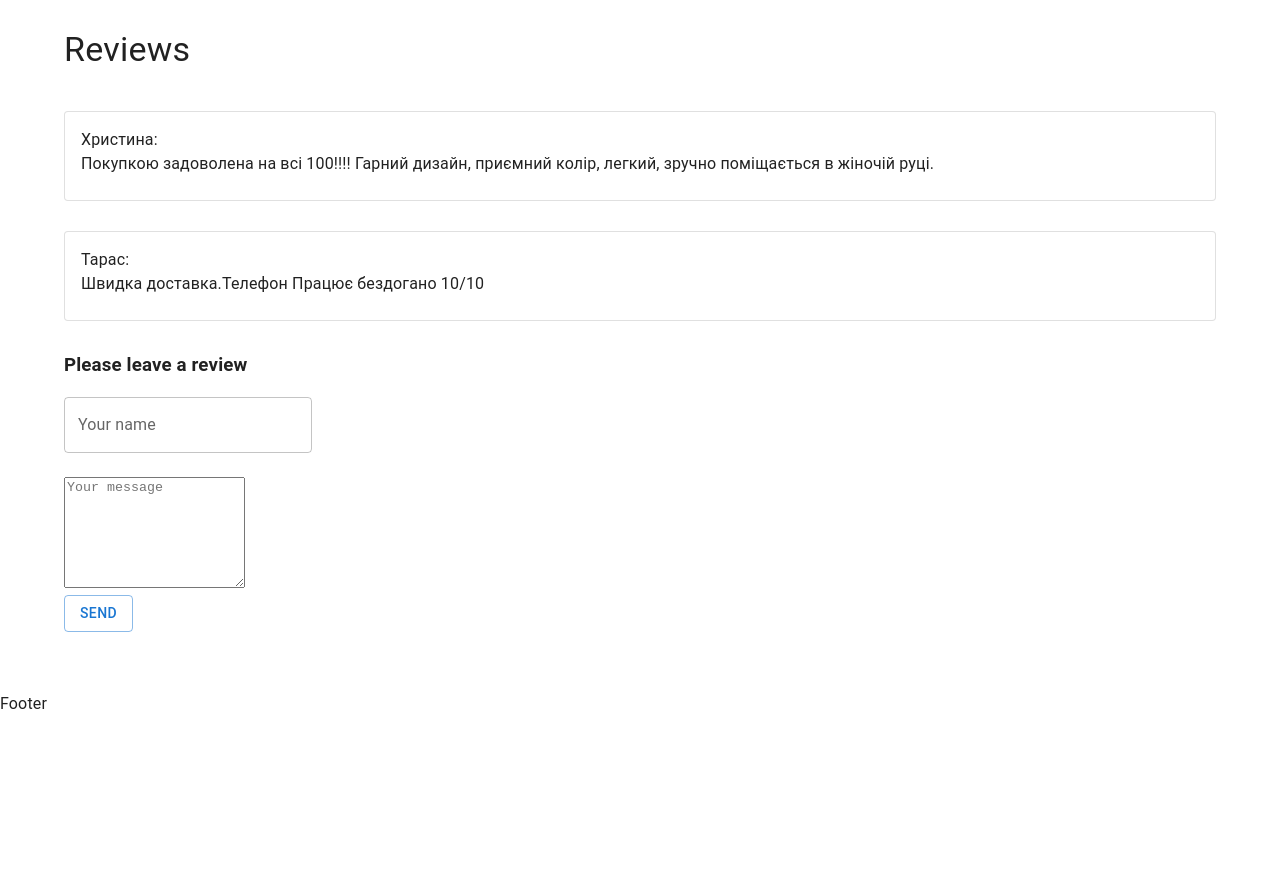
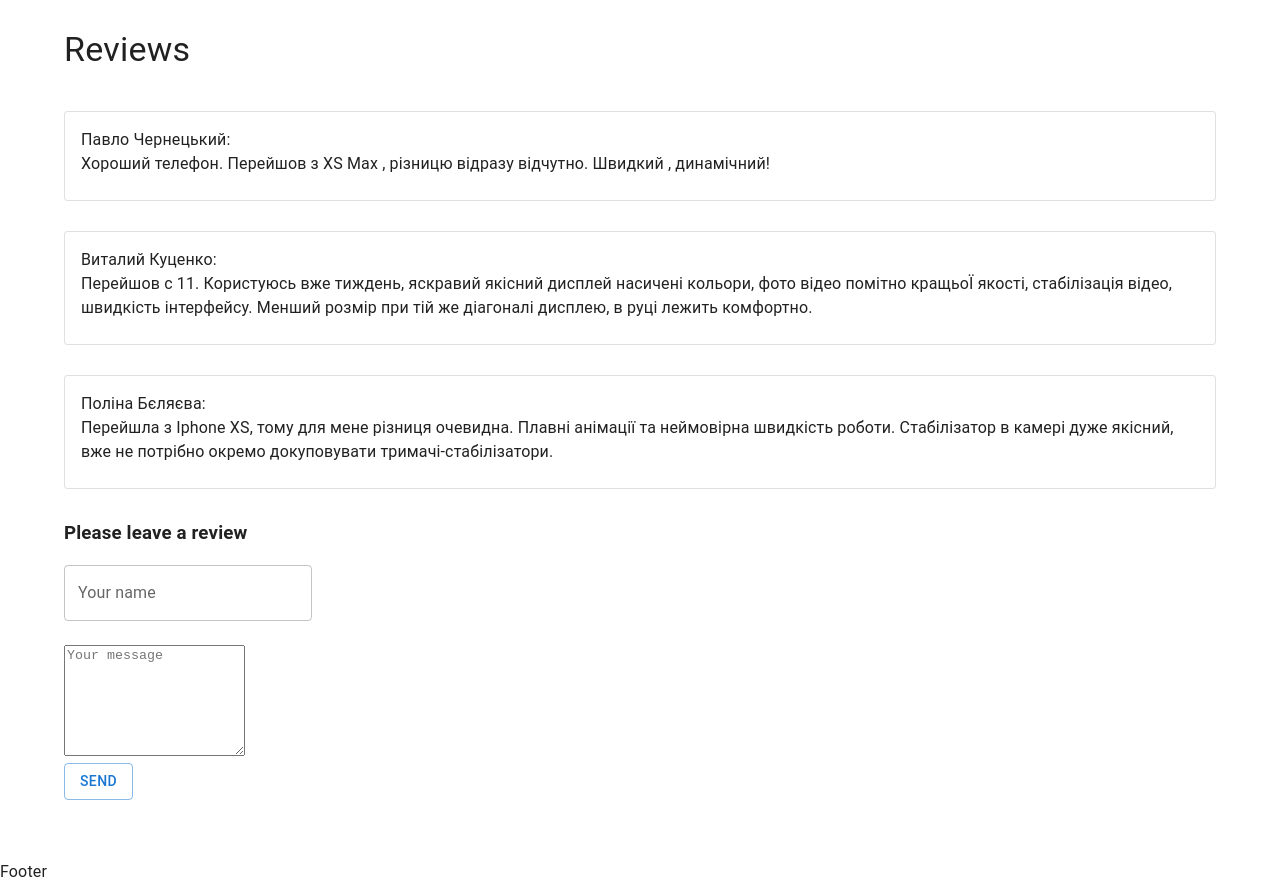
Before and after one commit to AngelinaManzhura/react-22-10, a React (Create React App) app: page / in a window 1280 px wide. Shown: the part 1500-2384 px from the top of the page. Before the commit the page ends 2216 px from the top, so only its background shows below. Built offline with nearby package versions, Linux system fonts and the light colour scheme.

Commit message:
add reviewsReducer, изменили ф-ии в Reviews на red-toolkit

```diff
--- a/src/components/Reviews/Reviews.tsx
+++ b/src/components/Reviews/Reviews.tsx
@@ -7,6 +7,8 @@ import {
     Typography,
 } from '@mui/material'
 import { useState } from 'react'
+import { useAppDispatch, useAppSelector } from 'redux/hooks'
+import { addReview } from 'redux/reviewsReducer'
 
 type Props = {}
 
@@ -16,18 +18,9 @@ type Review = {
 }
 
 const Reviews = (props: Props) => {
-    const arrReviews: Review[] = [
-        {
-            name: 'Христина',
-            text: 'Покупкою задоволена на всі 100!!!! Гарний дизайн, приємний колір, легкий, зручно поміщається в жіночій руці.',
-        },
-        {
-            name: 'Тарас',
-            text: 'Швидка доставка.Телефон Працює бездогано 10/10',
-        },
-    ]
+    const arrReviews = useAppSelector((state) => state.reviews)
+    const dispatch = useAppDispatch()
 
-    const [reviews, setReviews] = useState<Review[]>(arrReviews)
     const [newReview, setNewReview] = useState<Review>({
         name: '',
         text: '',
@@ -50,14 +43,16 @@ const Reviews = (props: Props) => {
     const sendReview = (e: React.FormEvent<HTMLFormElement>) => {
         e.preventDefault()
 
-        setReviews((prevState) => {
-            return [...prevState, newReview]
-        })
+        if (newReview.name === '' || newReview.text === '') {
+            alert('All fields are required!')
+        } else {
+            dispatch(addReview(newReview))
 
-        setNewReview({
-            name: '',
-            text: '',
-        })
+            setNewReview({
+                name: '',
+                text: '',
+            })
+        }
     }
 
     return (
@@ -65,7 +60,7 @@ const Reviews = (props: Props) => {
             <Typography component="h2" variant="h4" sx={{ margin: '40px 0' }}>
                 Reviews
             </Typography>
-            {reviews.map(({ name, text }, i) => (
+            {arrReviews.map(({ name, text }, i) => (
                 <Card variant="outlined" key={i} sx={{ margin: '30px 0' }}>
                     <CardContent>
                         <div>{name}:</div>
--- /dev/null
+++ b/src/redux/reviewsReducer.ts
@@ -0,0 +1,33 @@
+import { createSlice } from '@reduxjs/toolkit'
+
+type Review = {
+    name: string
+    text: string
+}
+
+const initialState: Review[] = [
+    {
+        name: 'Павло Чернецький',
+        text: 'Хороший телефон. Перейшов з XS Max , різницю відразу відчутно. Швидкий , динамічний!',
+    },
+    {
+        name: 'Виталий Куценко',
+        text: 'Перейшов с 11. Користуюсь вже тиждень, яскравий якісний дисплей насичені кольори, фото відео помітно кращьоЇ якості, стабілізація відео, швидкість інтерфейсу. Менший розмір при тій же діагоналі дисплею, в руці лежить комфортно.',
+    },
+    {
+        name: 'Поліна Бєляєва',
+        text: 'Перейшла з Iphone XS, тому для мене різниця очевидна. Плавні анімації та неймовірна швидкість роботи. Стабілізатор в камері дуже якісний, вже не потрібно окремо докуповувати тримачі-стабілізатори.',
+    },
+]
+
+export const reviewsSlice = createSlice({
+    name: 'reviews',
+    initialState,
+    reducers: {
+        addReview: (state, action) => [...state, action.payload],
+    },
+})
+
+export const { addReview } = reviewsSlice.actions
+
+export default reviewsSlice.reducer
--- a/src/redux/store.ts
+++ b/src/redux/store.ts
@@ -1,11 +1,13 @@
 import { configureStore } from '@reduxjs/toolkit'
 import cartReducer from './cartReducer'
 import likeReducer from './likeReducer'
+import reviewsReducer from './reviewsReducer'
 
 export const store = configureStore({
     reducer: {
         productsLike: likeReducer,
         productsInCart: cartReducer,
+        reviews: reviewsReducer,
     },
 })
 
```
